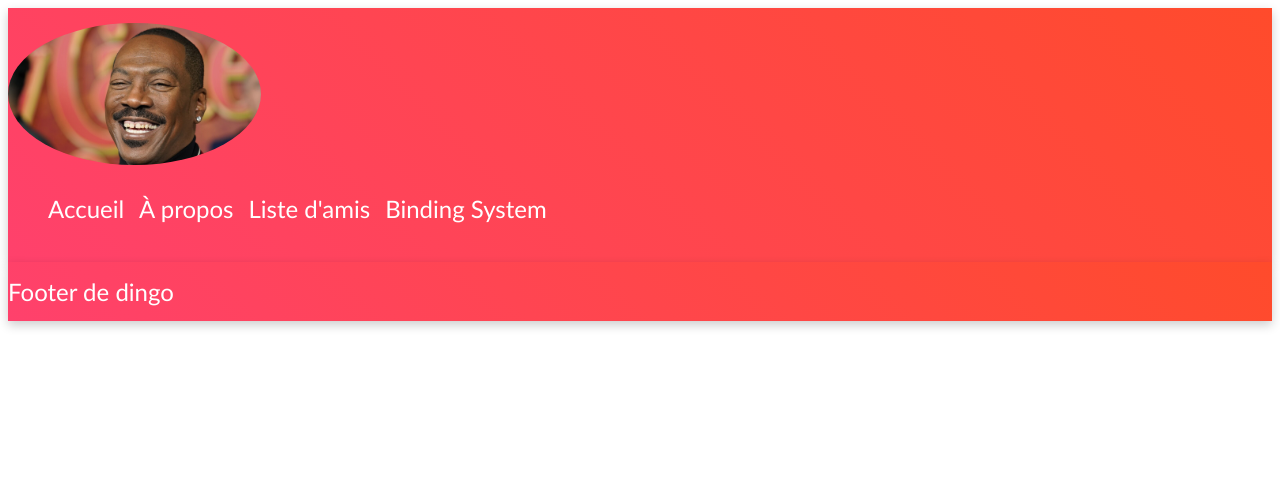
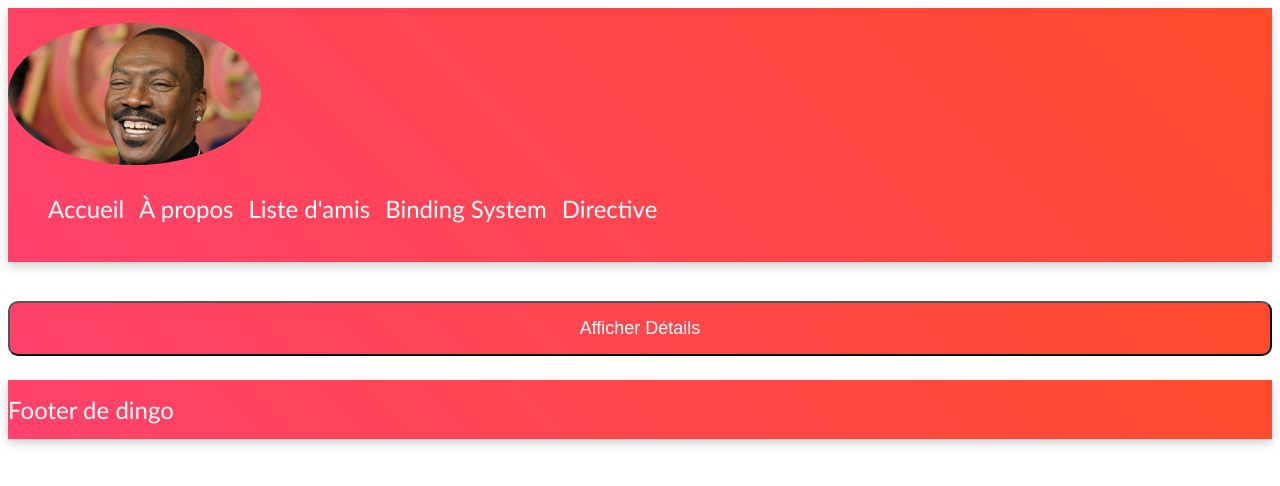
Before and after one commit to QuentinPetit31/project-angular, an Angular app: page /directive in a window 1280 px wide. Before the commit this address led to /. Shown: the top 486 px of the page. Built offline with nearby package versions, Linux system fonts and the light colour scheme.

Commit message:
ajout tp

```diff
--- a/src/app/app.routes.ts
+++ b/src/app/app.routes.ts
@@ -2,9 +2,11 @@ import { Routes } from '@angular/router';
 import { HomeComponent } from './components/home/home.component';
 import { ListFriendComponent } from './components/listfriend/listfriend.component';
 import { dataBComponent } from './components/data-b/data-b.component';
+import { DirectiveComponent } from './components/directive/directive.component';
 
 export const routes: Routes = [
   { path: 'home', component: HomeComponent },
   { path: 'listfriend', component: ListFriendComponent },
   { path: 'data-b', component: dataBComponent },
+  { path: 'directive', component: DirectiveComponent },
 ];
--- /dev/null
+++ b/src/app/components/directive/directive.component.css
@@ -0,0 +1,23 @@
+.tableau {
+  text-align: center;
+  list-style-type: none;
+}
+
+button {
+  background: linear-gradient(45deg, #ff416c, #ff4b2b);
+  padding: 15px 0;
+  width: 100%;
+  position: static;
+  color: white;
+  margin-top: 3vw;
+  font-size: large;
+  border-radius: 10px;
+}
+
+.white-text {
+  color: white;
+}
+
+ul {
+  list-style-type: none;
+}
--- /dev/null
+++ b/src/app/components/directive/directive.component.html
@@ -0,0 +1,17 @@
+<div class="tableau">
+  <button (click)="repeterAffichage()">
+    {{ afficherDetails ? "Masquer Détails" : "Afficher Détails" }}
+  </button>
+
+  <p *ngIf="afficherDetails">Détails affichés ici !</p>
+
+  <ul>
+    <li
+      *ngFor="let tableau of nombreClique; let i = index"
+      [ngStyle]="{ 'background-color': i >= 4 ? 'blue' : 'chartreuse' }"
+      [ngClass]="{ 'white-text': i >= 4 }"
+    >
+      {{ tableau }}
+    </li>
+  </ul>
+</div>
--- /dev/null
+++ b/src/app/components/directive/directive.component.ts
@@ -0,0 +1,19 @@
+import { Component } from '@angular/core';
+import { CommonModule } from '@angular/common';
+
+@Component({
+  selector: 'app-directive',
+  standalone: true,
+  imports: [CommonModule],
+  templateUrl: './directive.component.html',
+  styleUrls: ['./directive.component.css'],
+})
+export class DirectiveComponent {
+  afficherDetails = false;
+  nombreClique: number[] = [];
+
+  repeterAffichage() {
+    this.afficherDetails = !this.afficherDetails;
+    this.nombreClique.push(this.nombreClique.length + 1);
+  }
+}
--- a/src/app/components/navbar/navbar.component.html
+++ b/src/app/components/navbar/navbar.component.html
@@ -7,5 +7,6 @@
     <li><a routerLink="/home">À propos</a></li>
     <li><a routerLink="/listfriend">Liste d'amis</a></li>
     <li><a routerLink="/data-b">Binding System</a></li>
+    <li><a routerLink="/directive">Directive</a></li>
   </ul>
 </nav>
```
Also changed, not shown: src/assets/flo.png (deleted), 1 other file (tests, documents, lock files or other folders).
